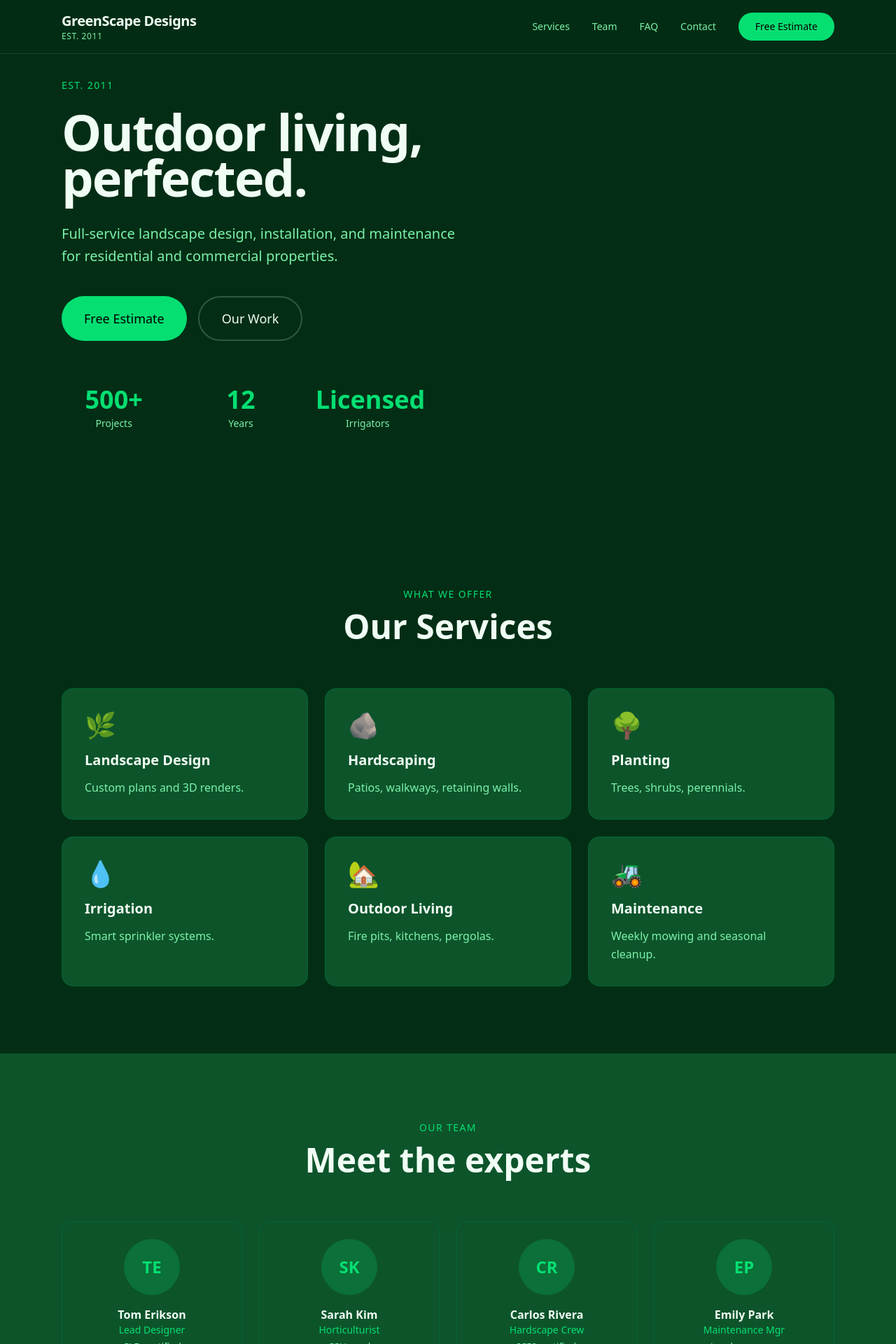
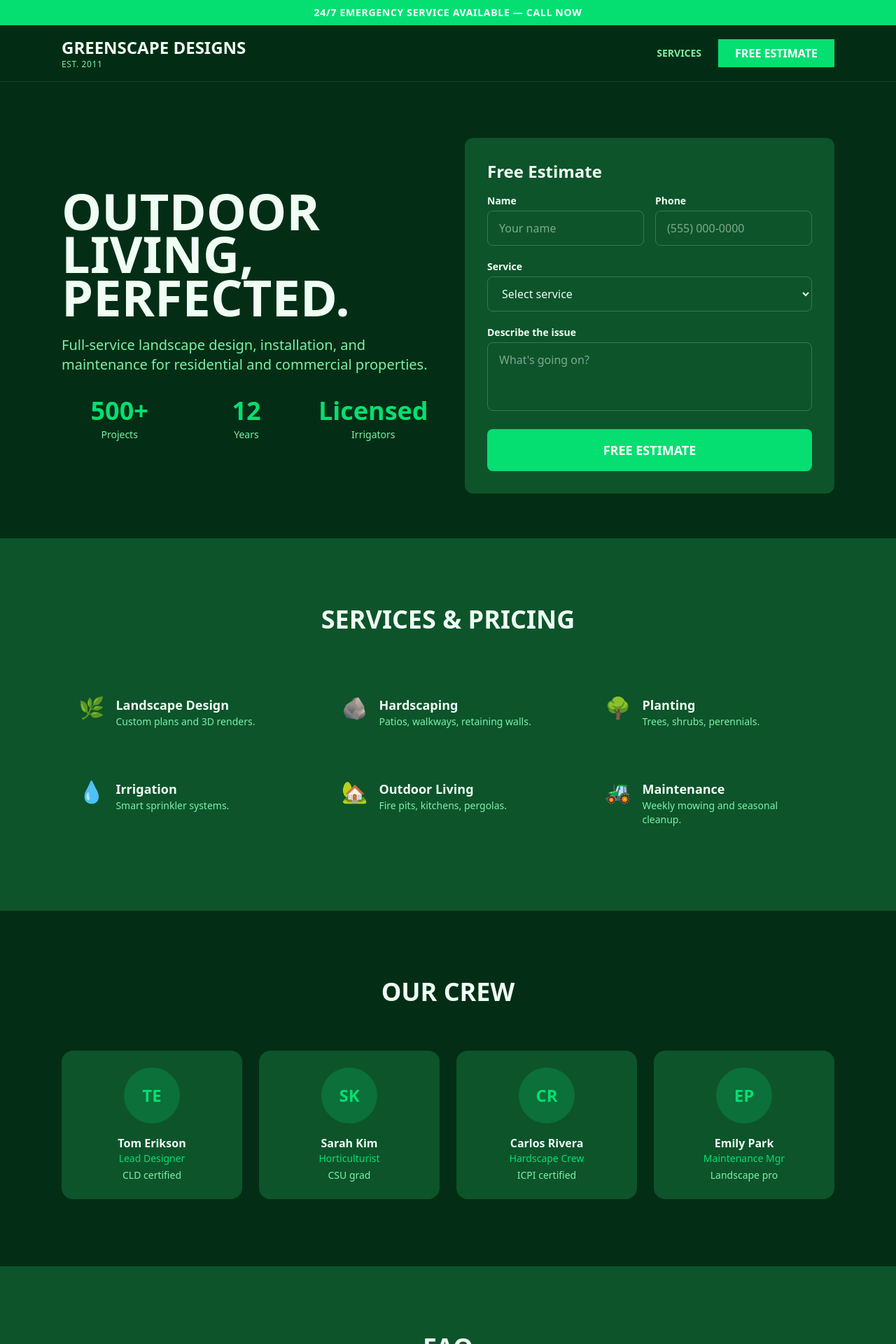
Before and after one commit to Adeshpreet-Singh/landscaping, a Next.js app: page / in a window 1280 px wide. Shown: the top 1920 px of the page at 70% size. Built offline with nearby package versions, Linux system fonts and the light colour scheme.

Commit message:
feat: unique booking layout with custom design

```diff
--- a/app/page.tsx
+++ b/app/page.tsx
@@ -1,213 +1,135 @@
 'use client';
-
 import { useState } from 'react';
-
 export default function Home() {
-  const [menuOpen, setMenuOpen] = useState(false);
-  const [submitted, setSubmitted] = useState(false);
-
-  const scrollTo = (id: string) => {
-    document.getElementById(id)?.scrollIntoView({ behavior: 'smooth' });
-    setMenuOpen(false);
-  };
-
+  const scrollTo = (id: string) => document.getElementById(id)?.scrollIntoView({ behavior: 'smooth' });
   return (
     <div className="min-h-screen bg-green-950 text-green-50">
-      <a href="#main" className="sr-only focus:not-sr-only focus:absolute focus:top-4 focus:left-4 bg-green-400 text-black px-4 py-2 rounded z-[100] font-bold">
-        Skip to main content
-      </a>
-
-      <header>
-        <nav role="navigation" aria-label="Main navigation" className="fixed top-0 left-0 right-0 z-50 bg-green-950/95 backdrop-blur-md border-b border-current/10">
-          <div className="max-w-6xl mx-auto px-6 py-4 flex justify-between items-center">
+      <a href="#main" className="sr-only focus:not-sr-only focus:absolute focus:top-4 focus:left-4 bg-green-400 text-white px-4 py-2 rounded z-[100] font-bold">Skip</a>
+      {/* EMERGENCY BANNER */}
+      <div className="bg-green-400 text-white py-2 text-center text-sm font-bold uppercase tracking-wider">24/7 Emergency Service Available — Call Now</div>
+      <nav className="sticky top-0 z-50 bg-green-950/95 backdrop-blur-md border-b border-current/10">
+        <div className="max-w-6xl mx-auto px-6 py-4 flex justify-between items-center">
+          <div><h1 className="text-2xl font-black uppercase">GreenScape Designs</h1><p className="text-xs text-green-300 uppercase tracking-wider">Est. 2011</p></div>
+          <div className="hidden md:flex items-center gap-6">
+            <button onClick={() => scrollTo('services')} className="text-sm font-bold text-green-300 hover:text-green-400 uppercase">Services</button>
+            <button onClick={() => scrollTo('book')} className="bg-green-400 text-white px-6 py-2 font-bold uppercase">Free Estimate</button>
+          </div>
+        </div>
+      </nav>
+      <main id="main" role="main">
+        {/* HERO with inline booking form */}
+        <section className="pt-4">
+          <div className="max-w-6xl mx-auto px-6 py-16 grid md:grid-cols-2 gap-12 items-center">
             <div>
-              <h1 className="text-xl tracking-tight font-bold">GreenScape Designs</h1>
-              <p className="text-xs text-green-300 tracking-wider uppercase">Est. 2011</p>
-            </div>
-            <div className="hidden md:flex items-center gap-8">
-              <button onClick={() => scrollTo('services')} className="text-sm text-green-300 hover:text-green-400 transition-colors">Services</button>
-              <button onClick={() => scrollTo('team')} className="text-sm text-green-300 hover:text-green-400 transition-colors">Team</button>
-              <button onClick={() => scrollTo('faq')} className="text-sm text-green-300 hover:text-green-400 transition-colors">FAQ</button>
-              <button onClick={() => scrollTo('contact')} className="text-sm text-green-300 hover:text-green-400 transition-colors">Contact</button>
-              <button onClick={() => scrollTo('contact')} className="bg-green-400 text-black px-6 py-2.5 text-sm font-medium rounded-full hover:opacity-90 transition-opacity">
-                Free Estimate
-              </button>
-            </div>
-            <button onClick={() => setMenuOpen(!menuOpen)} className="md:hidden" aria-label={menuOpen ? 'Close menu' : 'Open menu'} aria-expanded={menuOpen}>
-              <svg className="w-6 h-6" fill="none" stroke="currentColor" viewBox="0 0 24 24">
-                {menuOpen ? (
-                  <path strokeLinecap="round" strokeLinejoin="round" strokeWidth={2} d="M6 18L18 6M6 6l12 12" />
-                ) : (
-                  <path strokeLinecap="round" strokeLinejoin="round" strokeWidth={2} d="M4 6h16M4 12h16M4 18h16" />
-                )}
-              </svg>
-            </button>
-          </div>
-          {menuOpen && (
-            <div className="md:hidden bg-green-950 border-t border-current/10 px-6 py-4 space-y-1">
-              <button onClick={() => scrollTo('services')} className="block w-full text-left px-4 py-3 text-green-300 hover:text-green-400">Services</button>
-              <button onClick={() => scrollTo('team')} className="block w-full text-left px-4 py-3 text-green-300 hover:text-green-400">Team</button>
-              <button onClick={() => scrollTo('faq')} className="block w-full text-left px-4 py-3 text-green-300 hover:text-green-400">FAQ</button>
-              <button onClick={() => scrollTo('contact')} className="block w-full text-left px-4 py-3 text-green-300 hover:text-green-400">Contact</button>
-            </div>
-          )}
-        </nav>
-      </header>
-
-      <main id="main" role="main">
-        <section className="pt-28 pb-20 md:pb-32">
-          <div className="max-w-6xl mx-auto px-6">
-            <div className="max-w-3xl">
-              <p className="text-green-400 text-sm tracking-widest uppercase mb-6">Est. 2011</p>
-              <h2 className="text-5xl md:text-7xl font-bold leading-[0.9] tracking-tight mb-8 whitespace-pre-line">
-                Outdoor
-living, perfected.
-              </h2>
-              <p className="text-xl text-green-300 max-w-xl leading-relaxed mb-10">
-                Full-service landscape design, installation, and maintenance for residential and commercial properties.
-              </p>
-              <div className="flex flex-wrap gap-4">
-                <button onClick={() => scrollTo('contact')} className="bg-green-400 text-black px-8 py-4 text-lg font-medium rounded-full hover:opacity-90 transition-opacity">
-                  Free Estimate
-                </button>
-                <button onClick={() => scrollTo('services')} className="border-2 border-current/20 px-8 py-4 text-lg font-medium rounded-full hover:bg-current/5 transition-colors">
-                  Our Work
-                </button>
-              </div>
-            </div>
-            <div className="mt-16 grid grid-cols-3 gap-8 max-w-lg">
+              <h2 className="text-5xl md:text-7xl font-black uppercase leading-[0.85] mb-6 whitespace-pre-line">Outdoor
+living, perfected.</h2>
+              <p className="text-xl text-green-300 mb-8">Full-service landscape design, installation, and maintenance for residential and commercial properties.</p>
+              <div className="grid grid-cols-3 gap-4 text-center">
             <div className="text-center"><div className="text-3xl md:text-4xl font-bold text-green-400">500+</div><div className="text-sm text-green-300 mt-1">Projects</div></div>
             <div className="text-center"><div className="text-3xl md:text-4xl font-bold text-green-400">12</div><div className="text-sm text-green-300 mt-1">Years</div></div>
             <div className="text-center"><div className="text-3xl md:text-4xl font-bold text-green-400">Licensed</div><div className="text-sm text-green-300 mt-1">Irrigators</div></div>
+              </div>
+            </div>
+            <div>
+              <form id="book" className="bg-green-900 rounded-xl p-8 space-y-5" onSubmit={(e) => e.preventDefault()}>
+                <h3 className="text-2xl font-bold mb-4">Free Estimate</h3>
+                <div className="grid grid-cols-2 gap-4">
+                  <div><label className="block text-sm font-bold mb-1">Name</label><input type="text" placeholder="Your name" className="w-full border border-current/20 rounded-lg px-4 py-3 bg-transparent" /></div>
+                  <div><label className="block text-sm font-bold mb-1">Phone</label><input type="tel" placeholder="(555) 000-0000" className="w-full border border-current/20 rounded-lg px-4 py-3 bg-transparent" /></div>
+                </div>
+                <div><label className="block text-sm font-bold mb-1">Service</label>
+                  <select className="w-full border border-current/20 rounded-lg px-4 py-3 bg-transparent">
+                    <option>Select service</option>                    <option>Landscape Design</option>
+                    <option>Hardscaping</option>
+                    <option>Planting</option>
+                    <option>Irrigation</option>
+                    <option>Outdoor Living</option>
+                    <option>Maintenance</option>
+                  </select>
+                </div>
+                <div><label className="block text-sm font-bold mb-1">Describe the issue</label><textarea rows={3} placeholder="What's going on?" className="w-full border border-current/20 rounded-lg px-4 py-3 bg-transparent resize-none" /></div>
+                <button type="submit" className="w-full bg-green-400 text-white py-4 rounded-lg font-black uppercase text-lg">Free Estimate</button>
+              </form>
             </div>
           </div>
         </section>
-
-        <section id="services" className="py-24" aria-labelledby="services-heading">
+        {/* SERVICES with pricing */}
+        <section id="services" className="py-24 bg-green-900" aria-labelledby="services-heading">
           <div className="max-w-6xl mx-auto px-6">
-            <div className="text-center mb-16">
-              <p className="text-green-400 text-sm tracking-widest uppercase mb-3">What We Offer</p>
-              <h2 id="services-heading" className="text-4xl md:text-5xl font-bold">Our Services</h2>
+            <div className="text-center mb-16"><h2 id="services-heading" className="text-4xl font-black uppercase">Services & Pricing</h2></div>
+            <div className="grid md:grid-cols-2 lg:grid-cols-3 gap-6">
+            <div className="bg-green-900 rounded-lg p-6 flex items-start gap-4 hover:shadow-lg transition-shadow">
+              <div className="text-3xl">🌿</div>
+              <div><h3 className="font-bold text-lg">Landscape Design</h3><p className="text-sm text-green-300">Custom plans and 3D renders.</p></div>
             </div>
-            <div className="grid md:grid-cols-2 lg:grid-cols-3 gap-6">
-            <article className="bg-green-900 border border-green-800 rounded-2xl p-8 hover:shadow-xl transition-all duration-300">
-              <div className="text-4xl mb-4">🌿</div>
-              <h3 className="text-xl font-bold mb-3 text-green-50">Landscape Design</h3>
-              <p className="text-green-300 leading-relaxed">Custom plans and 3D renders.</p></article>
-            <article className="bg-green-900 border border-green-800 rounded-2xl p-8 hover:shadow-xl transition-all duration-300">
-              <div className="text-4xl mb-4">🪨</div>
-              <h3 className="text-xl font-bold mb-3 text-green-50">Hardscaping</h3>
-              <p className="text-green-300 leading-relaxed">Patios, walkways, retaining walls.</p></article>
-            <article className="bg-green-900 border border-green-800 rounded-2xl p-8 hover:shadow-xl transition-all duration-300">
-              <div className="text-4xl mb-4">🌳</div>
-              <h3 className="text-xl font-bold mb-3 text-green-50">Planting</h3>
-              <p className="text-green-300 leading-relaxed">Trees, shrubs, perennials.</p></article>
-            <article className="bg-green-900 border border-green-800 rounded-2xl p-8 hover:shadow-xl transition-all duration-300">
-              <div className="text-4xl mb-4">💧</div>
-              <h3 className="text-xl font-bold mb-3 text-green-50">Irrigation</h3>
-              <p className="text-green-300 leading-relaxed">Smart sprinkler systems.</p></article>
-            <article className="bg-green-900 border border-green-800 rounded-2xl p-8 hover:shadow-xl transition-all duration-300">
-              <div className="text-4xl mb-4">🏡</div>
-              <h3 className="text-xl font-bold mb-3 text-green-50">Outdoor Living</h3>
-              <p className="text-green-300 leading-relaxed">Fire pits, kitchens, pergolas.</p></article>
-            <article className="bg-green-900 border border-green-800 rounded-2xl p-8 hover:shadow-xl transition-all duration-300">
-              <div className="text-4xl mb-4">🚜</div>
-              <h3 className="text-xl font-bold mb-3 text-green-50">Maintenance</h3>
-              <p className="text-green-300 leading-relaxed">Weekly mowing and seasonal cleanup.</p></article>
+            <div className="bg-green-900 rounded-lg p-6 flex items-start gap-4 hover:shadow-lg transition-shadow">
+              <div className="text-3xl">🪨</div>
+              <div><h3 className="font-bold text-lg">Hardscaping</h3><p className="text-sm text-green-300">Patios, walkways, retaining walls.</p></div>
+            </div>
+            <div className="bg-green-900 rounded-lg p-6 flex items-start gap-4 hover:shadow-lg transition-shadow">
+              <div className="text-3xl">🌳</div>
+              <div><h3 className="font-bold text-lg">Planting</h3><p className="text-sm text-green-300">Trees, shrubs, perennials.</p></div>
+            </div>
+            <div className="bg-green-900 rounded-lg p-6 flex items-start gap-4 hover:shadow-lg transition-shadow">
+              <div className="text-3xl">💧</div>
+              <div><h3 className="font-bold text-lg">Irrigation</h3><p className="text-sm text-green-300">Smart sprinkler systems.</p></div>
+            </div>
+            <div className="bg-green-900 rounded-lg p-6 flex items-start gap-4 hover:shadow-lg transition-shadow">
+              <div className="text-3xl">🏡</div>
+              <div><h3 className="font-bold text-lg">Outdoor Living</h3><p className="text-sm text-green-300">Fire pits, kitchens, pergolas.</p></div>
+            </div>
+            <div className="bg-green-900 rounded-lg p-6 flex items-start gap-4 hover:shadow-lg transition-shadow">
+              <div className="text-3xl">🚜</div>
+              <div><h3 className="font-bold text-lg">Maintenance</h3><p className="text-sm text-green-300">Weekly mowing and seasonal cleanup.</p></div>
+            </div>
             </div>
           </div>
         </section>
-
-        <section id="team" className="py-24 bg-green-900" aria-labelledby="team-heading">
+        {/* TEAM */}
+        <section className="py-24" aria-labelledby="team-heading">
           <div className="max-w-6xl mx-auto px-6">
-            <div className="text-center mb-16">
-              <p className="text-green-400 text-sm tracking-widest uppercase mb-3">Our Team</p>
-              <h2 id="team-heading" className="text-4xl md:text-5xl font-bold">Meet the experts</h2>
-            </div>
-            <div className="grid md:grid-cols-2 lg:grid-cols-4 gap-6">
-            <div className="bg-green-900 border border-green-800 rounded-2xl p-6 text-center">
+            <div className="text-center mb-16"><h2 id="team-heading" className="text-4xl font-black uppercase">Our Crew</h2></div>
+            <div className="grid md:grid-cols-4 gap-6">
+            <div className="bg-green-900 rounded-2xl p-6 text-center">
               <div className="w-20 h-20 mx-auto mb-4 rounded-full bg-green-400/20 flex items-center justify-center text-2xl font-bold text-green-400">TE</div>
-              <h3 className="font-bold text-green-50">Tom Erikson</h3><p className="text-sm text-green-400">Lead Designer</p><p className="text-sm text-green-300 mt-1">CLD certified</p></div>
-            <div className="bg-green-900 border border-green-800 rounded-2xl p-6 text-center">
+              <h3 className="font-bold">Tom Erikson</h3><p className="text-sm text-green-400">Lead Designer</p><p className="text-sm text-green-300 mt-1">CLD certified</p></div>
+            <div className="bg-green-900 rounded-2xl p-6 text-center">
               <div className="w-20 h-20 mx-auto mb-4 rounded-full bg-green-400/20 flex items-center justify-center text-2xl font-bold text-green-400">SK</div>
-              <h3 className="font-bold text-green-50">Sarah Kim</h3><p className="text-sm text-green-400">Horticulturist</p><p className="text-sm text-green-300 mt-1">CSU grad</p></div>
-            <div className="bg-green-900 border border-green-800 rounded-2xl p-6 text-center">
+              <h3 className="font-bold">Sarah Kim</h3><p className="text-sm text-green-400">Horticulturist</p><p className="text-sm text-green-300 mt-1">CSU grad</p></div>
+            <div className="bg-green-900 rounded-2xl p-6 text-center">
               <div className="w-20 h-20 mx-auto mb-4 rounded-full bg-green-400/20 flex items-center justify-center text-2xl font-bold text-green-400">CR</div>
-              <h3 className="font-bold text-green-50">Carlos Rivera</h3><p className="text-sm text-green-400">Hardscape Crew</p><p className="text-sm text-green-300 mt-1">ICPI certified</p></div>
-            <div className="bg-green-900 border border-green-800 rounded-2xl p-6 text-center">
+              <h3 className="font-bold">Carlos Rivera</h3><p className="text-sm text-green-400">Hardscape Crew</p><p className="text-sm text-green-300 mt-1">ICPI certified</p></div>
+            <div className="bg-green-900 rounded-2xl p-6 text-center">
               <div className="w-20 h-20 mx-auto mb-4 rounded-full bg-green-400/20 flex items-center justify-center text-2xl font-bold text-green-400">EP</div>
-              <h3 className="font-bold text-green-50">Emily Park</h3><p className="text-sm text-green-400">Maintenance Mgr</p><p className="text-sm text-green-300 mt-1">Landscape pro</p></div>
+              <h3 className="font-bold">Emily Park</h3><p className="text-sm text-green-400">Maintenance Mgr</p><p className="text-sm text-green-300 mt-1">Landscape pro</p></div>
             </div>
           </div>
         </section>
-
-        <section id="faq" className="py-24" aria-labelledby="faq-heading">
-          <div className="max-w-4xl mx-auto px-6">
-            <div className="text-center mb-12">
-              <p className="text-green-400 text-sm tracking-widest uppercase mb-3">Questions</p>
-              <h2 id="faq-heading" className="text-4xl md:text-5xl font-bold">FAQ</h2>
-            </div>
-            <div className="space-y-4">
-            <details className="group border border-current/10 rounded-xl p-5 cursor-pointer">
-              <summary className="font-medium flex justify-between items-center list-none text-green-50">Free estimate?<span className="ml-4 text-green-300 group-open:rotate-45 transition-transform text-xl">+</span></summary>
+        {/* FAQ */}
+        <section className="py-24 bg-green-900" aria-labelledby="faq-heading">
+          <div className="max-w-3xl mx-auto px-6">
+            <div className="text-center mb-12"><h2 id="faq-heading" className="text-4xl font-black uppercase">FAQ</h2></div>
+            <div className="space-y-4">            <details className="group border border-current/10 rounded-xl p-5 cursor-pointer">
+              <summary className="font-medium flex justify-between items-center list-none">Free estimate?<span className="ml-4 text-green-300 group-open:rotate-45 transition-transform text-xl">+</span></summary>
               <p className="mt-3 text-green-300 text-sm leading-relaxed">Yes, on-site estimates always free.</p></details>
             <details className="group border border-current/10 rounded-xl p-5 cursor-pointer">
-              <summary className="font-medium flex justify-between items-center list-none text-green-50">Design fee?<span className="ml-4 text-green-300 group-open:rotate-45 transition-transform text-xl">+</span></summary>
+              <summary className="font-medium flex justify-between items-center list-none">Design fee?<span className="ml-4 text-green-300 group-open:rotate-45 transition-transform text-xl">+</span></summary>
               <p className="mt-3 text-green-300 text-sm leading-relaxed">$500 design fee, credited toward installation.</p></details>
             <details className="group border border-current/10 rounded-xl p-5 cursor-pointer">
-              <summary className="font-medium flex justify-between items-center list-none text-green-50">Maintenance?<span className="ml-4 text-green-300 group-open:rotate-45 transition-transform text-xl">+</span></summary>
-              <p className="mt-3 text-green-300 text-sm leading-relaxed">Weekly, bi-weekly, and seasonal plans available.</p></details>
-            </div>
+              <summary className="font-medium flex justify-between items-center list-none">Maintenance?<span className="ml-4 text-green-300 group-open:rotate-45 transition-transform text-xl">+</span></summary>
+              <p className="mt-3 text-green-300 text-sm leading-relaxed">Weekly, bi-weekly, and seasonal plans available.</p></details></div>
           </div>
         </section>
-
-        <section id="contact" className="py-24 bg-green-900" aria-labelledby="contact-heading">
-          <div className="max-w-6xl mx-auto px-6">
-            <div className="grid md:grid-cols-2 gap-12">
-              <div>
-                <p className="text-green-400 text-sm tracking-widest uppercase mb-3">Get In Touch</p>
-                <h2 id="contact-heading" className="text-4xl md:text-5xl font-bold mb-6">Free Estimate</h2>
-                <div className="space-y-6 text-green-300">
-                  <div><div className="font-bold text-green-50">Phone</div><a href="tel:(555) 345-6781" className="hover:text-green-400">(555) 345-6781</a></div>
-                  <div><div className="font-bold text-green-50">Address</div><p>Serving Metro Denver, CO</p></div>
-                  <div><div className="font-bold text-green-50">Hours</div><p>Mon–Sat 7 AM – 6 PM</p></div>
-                </div>
-              </div>
-              <div>
-                <form className="space-y-5" onSubmit={(e) => { e.preventDefault(); setSubmitted(true); setTimeout(() => setSubmitted(false), 3000); }} aria-label="Contact form">
-                  <div className="grid md:grid-cols-2 gap-5">
-                    <div>
-                      <label htmlFor="name" className="block text-sm font-medium mb-2">Full Name</label>
-                      <input id="name" type="text" placeholder="John Smith" required className="w-full border border-current/20 rounded-xl px-4 py-3 bg-transparent placeholder:opacity-50 focus:outline-none focus:ring-2 focus:ring-current/20" />
-                    </div>
-                    <div>
-                      <label htmlFor="email" className="block text-sm font-medium mb-2">Email</label>
-                      <input id="email" type="email" placeholder="john@example.com" required className="w-full border border-current/20 rounded-xl px-4 py-3 bg-transparent placeholder:opacity-50 focus:outline-none focus:ring-2 focus:ring-current/20" />
-                    </div>
-                  </div>
-                  <div>
-                    <label htmlFor="message" className="block text-sm font-medium mb-2">Message</label>
-                    <textarea id="message" rows={4} placeholder="How can we help?" required className="w-full border border-current/20 rounded-xl px-4 py-3 bg-transparent placeholder:opacity-50 focus:outline-none focus:ring-2 focus:ring-current/20 resize-none" />
-                  </div>
-                  <button type="submit" className="w-full bg-green-400 text-black py-4 rounded-xl font-medium hover:opacity-90 transition-opacity">
-                    {submitted ? "Sent! We'll be in touch." : "Free Estimate"}
-                  </button>
-                </form>
-              </div>
-            </div>
+        {/* CONTACT INFO */}
+        <section className="py-16">
+          <div className="max-w-6xl mx-auto px-6 grid md:grid-cols-3 gap-8">
+            <div className="bg-green-900 rounded-xl p-8 text-center"><div className="text-3xl mb-3">📞</div><div className="font-bold text-lg mb-1">Call Us</div><a href="tel:(555) 345-6781" className="text-green-400">(555) 345-6781</a></div>
+            <div className="bg-green-900 rounded-xl p-8 text-center"><div className="text-3xl mb-3">📍</div><div className="font-bold text-lg mb-1">Visit Us</div><p className="text-green-300">Serving Metro Denver, CO</p></div>
+            <div className="bg-green-900 rounded-xl p-8 text-center"><div className="text-3xl mb-3">⏰</div><div className="font-bold text-lg mb-1">Hours</div><p className="text-green-300">Mon–Sat 7 AM – 6 PM</p></div>
           </div>
         </section>
       </main>
-
-      <footer className="bg-green-900 border-t border-current/10 py-12">
-        <div className="max-w-6xl mx-auto px-6 flex flex-col md:flex-row justify-between items-center gap-6">
-          <div>
-            <div className="font-bold text-lg">GreenScape Designs</div>
-            <p className="text-sm text-green-300">Est. 2011</p>
-          </div>
-          <p className="text-sm text-green-300">&copy; 2026 GreenScape Designs. All rights reserved.</p>
-        </div>
-      </footer>
+      <footer className="bg-green-900 py-8 text-center text-sm text-green-300">&copy; 2026 GreenScape Designs</footer>
     </div>
   );
 }
```
